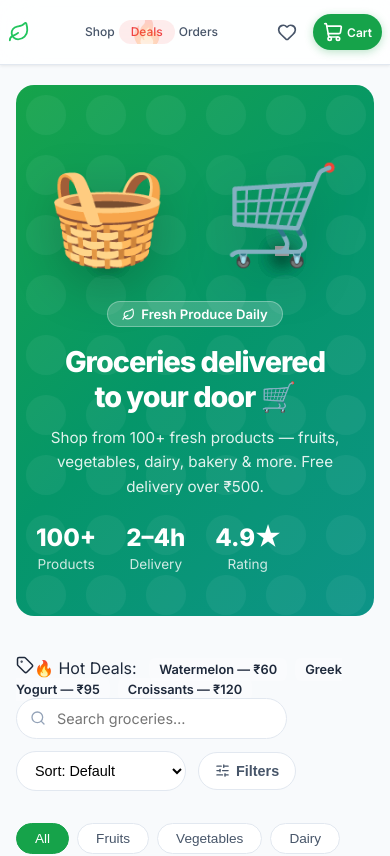
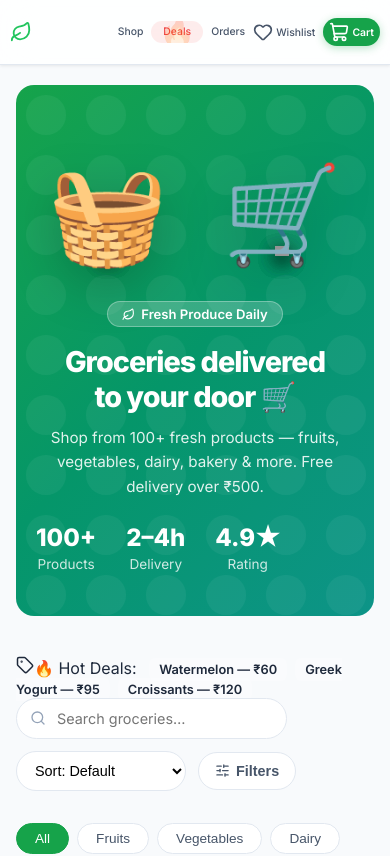
Before and after one commit to Akc04/FreshMart, a Next.js app: page / in a window 390 px wide. Shown: the top 856 px of the page. Built offline with nearby package versions, Linux system fonts and the light colour scheme; grey boxes are pictures that could not be loaded.

Commit message:
feat: restore 'Wishlist' text and implement even spacing with extra logo buffer

```diff
--- a/src/app/globals.css
+++ b/src/app/globals.css
@@ -588,36 +588,48 @@ img { display: block; }
 
 .nav-actions { display: flex; align-items: center; gap: 24px; }
 
+.navbar-grid {
+  display: flex !important;
+  justify-content: space-between !important;
+  align-items: center !important;
+  padding: 0 24px;
+}
+.navbar-col-right-combined {
+  display: flex !important;
+  align-items: center !important;
+  gap: 24px;
+}
+.wishlist-btn-text {
+  display: flex;
+  align-items: center;
+  gap: 7px;
+  color: var(--slate-600);
+  font-size: 0.9rem;
+  font-weight: 500;
+  position: relative;
+}
+
 @media (max-width: 768px) {
   .navbar-grid {
-    display: grid !important;
-    grid-template-columns: auto 1fr auto !important;
-    align-items: center !important;
-    padding: 0 8px !important;
-    gap: 4px !important;
+    padding: 0 10px !important;
   }
-  .nav-links {
-    gap: 4px !important;
-    display: flex !important;
-    justify-content: center !important;
-  }
-  .nav-actions {
-    gap: 16px !important;
-    display: flex !important;
-    padding-left: 4px !important;
+  .navbar-col-right-combined {
+    gap: 8px !important; /* Even spacing between all buttons */
   }
   .logo span { display: none !important; }
   .logo { font-size: 1.4rem !important; }
 
-  .cart-btn span { display: block !important; }
+  .wishlist-text, .cart-btn span {
+    display: block !important;
+    font-size: 0.65rem !important;
+  }
+  .nav-link, .wishlist-btn-text, .cart-btn {
+    font-size: 0.65rem !important;
+    gap: 3px !important;
+  }
   .cart-btn {
-    padding: 6px 10px !important;
-    width: auto !important;
-    height: 36px !important;
-    font-size: 0.75rem !important;
-    gap: 4px !important;
+    padding: 4px 6px !important;
   }
-  .nav-link { font-size: 0.75rem !important; }
 
   .deals-nav-link {
     padding: 4px 6px !important;
--- a/src/components/Navbar.tsx
+++ b/src/components/Navbar.tsx
@@ -18,21 +18,17 @@ export default function Navbar() {
           </Link>
         </div>
 
-        <div className="navbar-col-center">
-          <div className="nav-links">
+        <div className="navbar-col-right-combined">
           <Link href="/" className="nav-link">Shop</Link>
           <Link href="/deals" className="nav-link deals-nav-link" id="nav-deals">
             <span className="deals-emoji">🔥</span>
             Deals
           </Link>
           <Link href="/orders" className="nav-link">Orders</Link>
-          </div>
-        </div>
 
-        <div className="navbar-col-right">
-          <div className="nav-actions">
-            <Link href="/wishlist" className="nav-icon-btn" id="nav-wishlist" aria-label="Wishlist">
+          <Link href="/wishlist" className="nav-icon-btn wishlist-btn-text" id="nav-wishlist" aria-label="Wishlist">
             <Heart size={20} />
+            <span className="wishlist-text">Wishlist</span>
             {wishlist.length > 0 && (
               <span className="cart-badge">{wishlist.length}</span>
             )}
@@ -47,7 +43,6 @@ export default function Navbar() {
           </Link>
         </div>
       </div>
-      </div>
     </nav>
   );
 }
```
Lines whose indentation alone changed are shown as unchanged.
